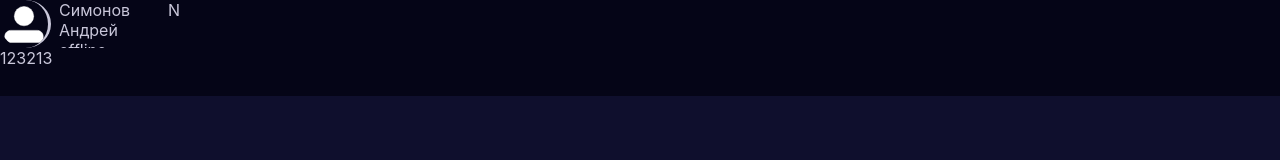
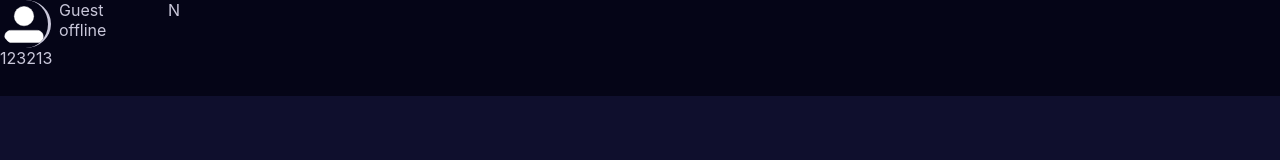
Before and after one commit to andsimon3/tittle.com, a React (Create React App) app: page / in a window 1280 px wide. Shown: the top 160 px of the page. Built offline with nearby package versions, Linux system fonts and the light colour scheme.

Commit message:
Update App.js

```diff
--- a/src/App.js
+++ b/src/App.js
@@ -5,7 +5,7 @@ import ChooseArrow from './src/img/arrowdown.svg';
 //{window.navigator.language.slice(0, 2)}
 //try{}
 
-var Username = 'Симонов Андрей';
+var Username = 'Guest';
 var Status = 'offline';
 
 function App() {
```
